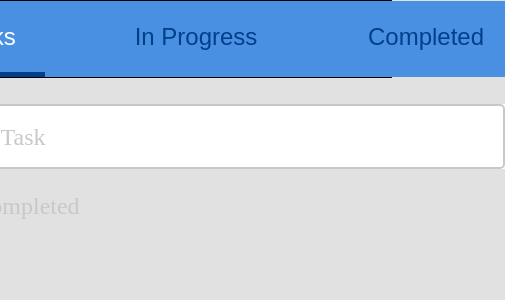
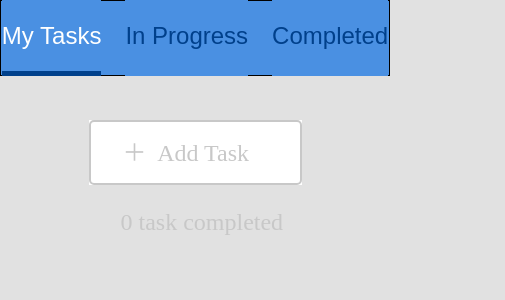
Before and after one commit to minhaooo33/todo-list, an Angular app: page / in a window 390 px wide. Shown: the top 300 px of the page, 505 px wide, since content can reach past the window. Built offline with nearby package versions, Linux system fonts and the light colour scheme.

Commit message:
Improve responsive layout for mobile

```diff
--- a/src/app/app.component.css
+++ b/src/app/app.component.css
@@ -1,3 +1,14 @@
+
+
+.app-wrapper {
+  width: 100%;
+  height: 100%;
+  max-width: 768px;
+  margin: 0 auto;
+  padding: 16px;
+}
+
+
 .cdk-drag-animating {
   transition: transform 250ms cubic-bezier(0, 0, 0.2, 1);
 }
--- a/src/app/app.component.html
+++ b/src/app/app.component.html
@@ -1,3 +1,4 @@
+<div class="app-wrapper">
 <app-header></app-header>
 <main class="main">
 <app-task-add></app-task-add>
@@ -39,3 +40,4 @@ class="task-list">
 </p>
 </main>
 <router-outlet />
+</div>
--- a/src/app/header/header.component.css
+++ b/src/app/header/header.component.css
@@ -1,6 +1,6 @@
 header {
   position: fixed;
-    z-index: 1000;
+  z-index: 1000;
   top: 0;
   left: 0;
   right: 0;
@@ -9,7 +9,6 @@ header {
   height: 76px;
   display: flex;
   background-color:#4A90E2;
-
 }
 
 .header-content {
@@ -43,3 +42,69 @@ button{
   height: 76px;
   width: 158px;
 }
+
+
+
+header {
+  position: fixed;
+    z-index: 1000;
+  top: 0;
+  left: 0;
+  right: 0;
+  width: 100%;
+  border: 1px solid;
+  height: 76px;
+  display: flex;
+  background-color:#4A90E2;
+}
+
+.header-content {
+  width: 100%;
+  display: flex;
+  justify-content: center;
+  align-items: center;
+  gap: 72px;
+}
+
+button{
+  background-color:#4A90E2;
+  font-size: 24px;
+  color: #00408B;
+  text-align: center;
+  border: none;
+  cursor: pointer;
+  border-bottom: 5px solid #4A90E2;
+  height: 76px;
+  width: 158px;
+}
+
+.selected{
+  background-color:#4A90E2;
+  font-size: 24px;
+  color: #FFFFFF;
+  text-align: center;
+  border: none;
+  cursor: pointer;
+  border-bottom: 5px solid #00408B;
+  height: 76px;
+  width: 158px;
+}
+
+@media (max-width: 600px) {
+  header {
+    margin: 0;
+    padding: 0;
+    width: 100vw;
+  }
+
+  .header-content {
+    gap: 24px;
+  }
+
+  button,
+  .selected {
+    flex: 1;
+    width: auto;
+    min-width: 0;
+  }
+}
--- a/src/app/task-add/task-add.component.css
+++ b/src/app/task-add/task-add.component.css
@@ -6,7 +6,6 @@
     margin-left: 0px;
     display: flex;
     background-color: #FFFFFF;
-
 }
 
 
@@ -42,3 +41,10 @@ input::placeholder {
     margin-bottom: -24px;
     margin-left: -36px;
 }
+
+@media (max-width: 768px) {
+    .add-task-item{
+        width: 100%;
+        margin-left: 0px;
+    }
+}
--- a/src/app/task-card/task-card.component.css
+++ b/src/app/task-card/task-card.component.css
@@ -248,3 +248,29 @@
 opacity: 1;
 color:#D8D8D8;
 }
+
+@media (max-width: 600px) {
+    .task-item,.task-bottom, .task-top{
+        max-width: 100%;
+    }
+    .task-right{
+        display: inline-flex;
+        align-items: center;
+        justify-content: center;
+    }
+    .task-bottom .controls h3 fa-icon {
+        margin-bottom: ch;
+    }
+    .memo{
+        width: 100%;
+        margin-top: 1.5vh;
+    }
+
+    .date-picker, .time-picker{
+        flex: 1; min-width: 0;
+        margin-top: 2.5vh;
+    }
+    .file-upload{
+         margin-top: 2.5vh;
+    }
+}
--- a/src/app/task-card/task-card.component.html
+++ b/src/app/task-card/task-card.component.html
@@ -43,7 +43,7 @@
           <span class="date">{{ deadlineDate }}</span>
         </ng-container>
 
-        <ng-container *ngIf="fileName"> <!-- 之後根據實際檔案名稱變數調整 -->
+        <ng-container *ngIf="fileName">
           <fa-icon [icon]="faFile"></fa-icon>
         </ng-container>
 
--- a/src/index.html
+++ b/src/index.html
@@ -4,7 +4,7 @@
   <meta charset="utf-8">
   <title>AngulatTodoList</title>
   <base href="/">
-  <meta name="viewport" content="width=device-width, initial-scale=1">
+  <meta name="viewport" content="width=device-width, initial-scale=1.0">
   <link rel="icon" type="image/x-icon" href="favicon.ico">
 </head>
 <body>
--- a/src/main.ts
+++ b/src/main.ts
@@ -1,6 +1,8 @@
 import { bootstrapApplication } from '@angular/platform-browser';
-import { appConfig } from './app/app.config';
 import { AppComponent } from './app/app.component';
+import { provideRouter, withHashLocation } from '@angular/router';
+import { routes } from './app/app.routes';
 
-bootstrapApplication(AppComponent, appConfig)
-  .catch((err) => console.error(err));
+bootstrapApplication(AppComponent, {
+  providers: [provideRouter(routes, withHashLocation())],
+}).catch((err) => console.error(err));
--- a/src/styles.css
+++ b/src/styles.css
@@ -1,12 +1,16 @@
-/* You can add global styles to this file, and also import other style files */
 @import url('https://fonts.googleapis.com/css?family=Roboto:300,400,500,700,900');
 
+* {
+  box-sizing: border-box;
+  margin:0 ;
+  padding: 0;
+}
 
 body,html{
     font-family: 'Roboto';
     background-color:#e1e1e1;
-    width: 100%;
-    height: 100%;
+    max-width: 100%;
+    max-height: 100%;
     margin: 0;
     padding-top: 36px;
     display: flex;
```
